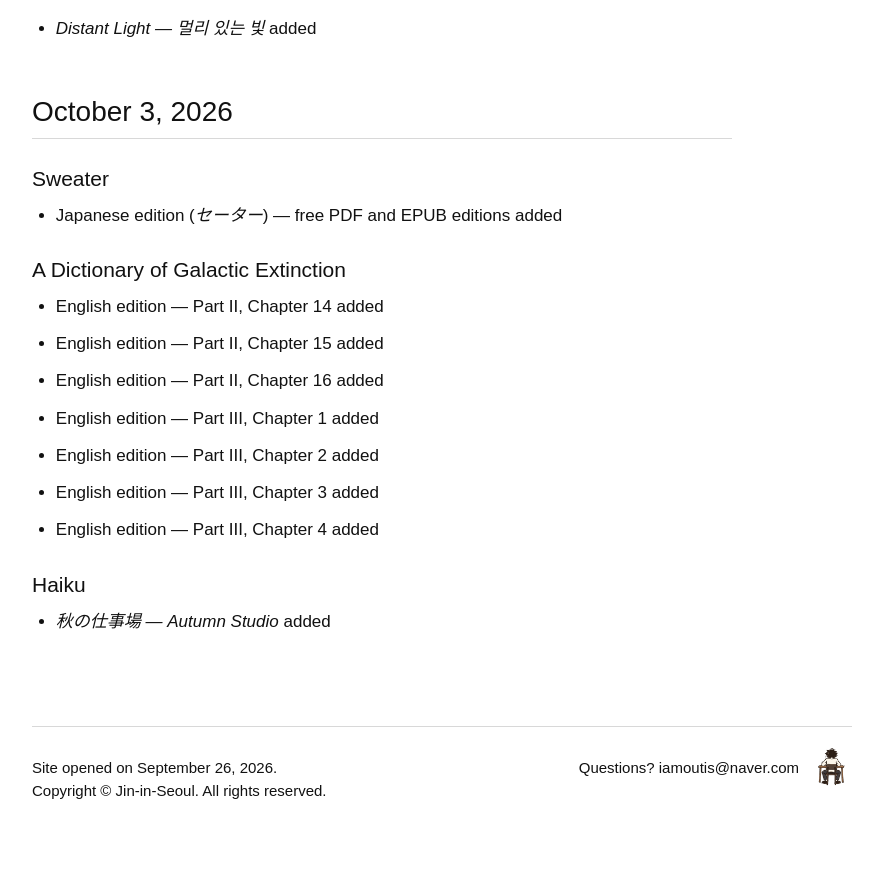
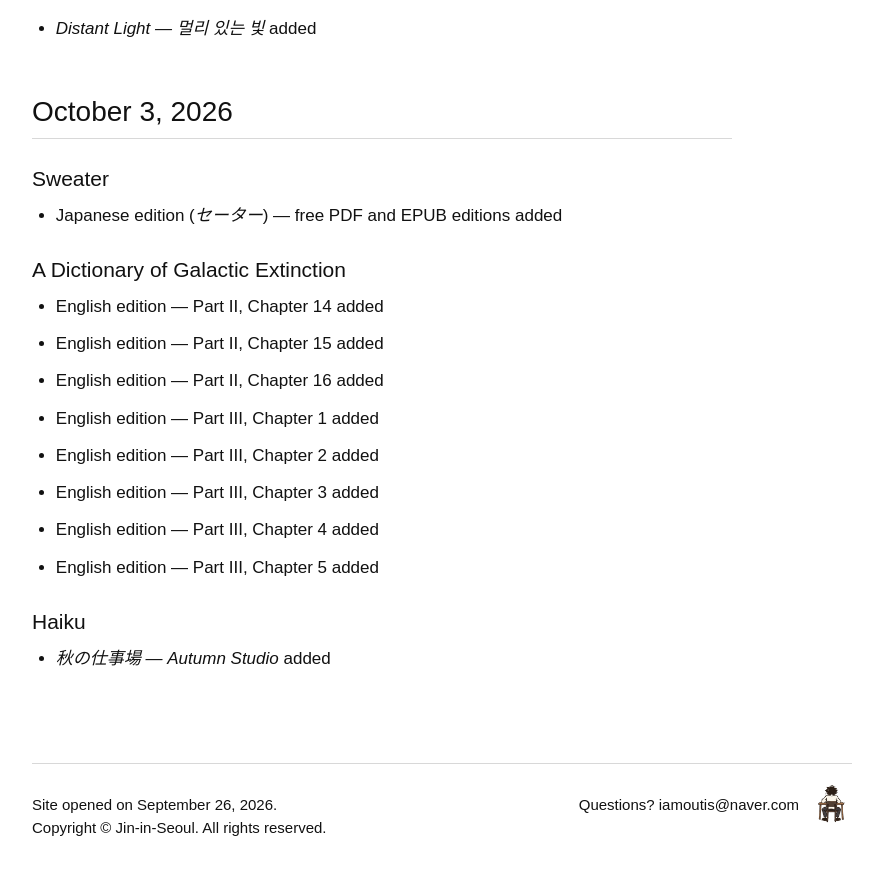
Before and after one commit to Jin-in-Seoul/Jin-in-Seoul, a Jekyll site: the page built from publication-log/index.html, in a window 1280 px wide and 900 px high, scrolled down 2987 px. Shown: the top 875 px of the window, without its empty margins (198-1081 px from the left). Built offline with Jekyll 4.4.1, drawn with Linux system fonts in a browser that asks for light colours.

Commit message:
Update publication log for English Part III chapter 5

```diff
--- a/publication-log/index.html
+++ b/publication-log/index.html
@@ -165,6 +165,7 @@
           <li>English edition — Part III, Chapter 2 added</li>
           <li>English edition — Part III, Chapter 3 added</li>
           <li>English edition — Part III, Chapter 4 added</li>
+          <li>English edition — Part III, Chapter 5 added</li>
         </ul>
 
         <h3>Haiku</h3>
```
